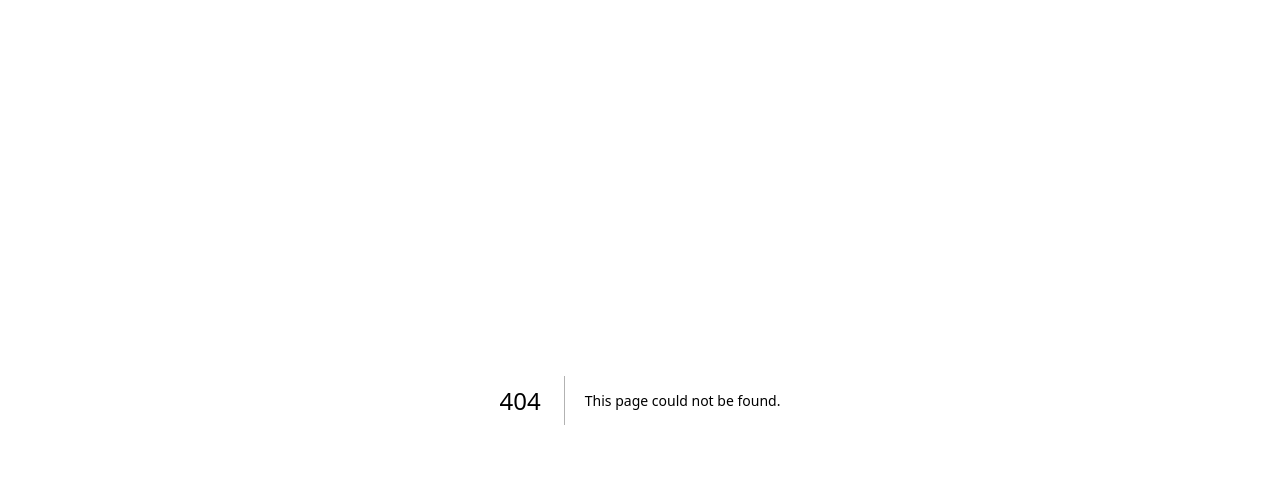
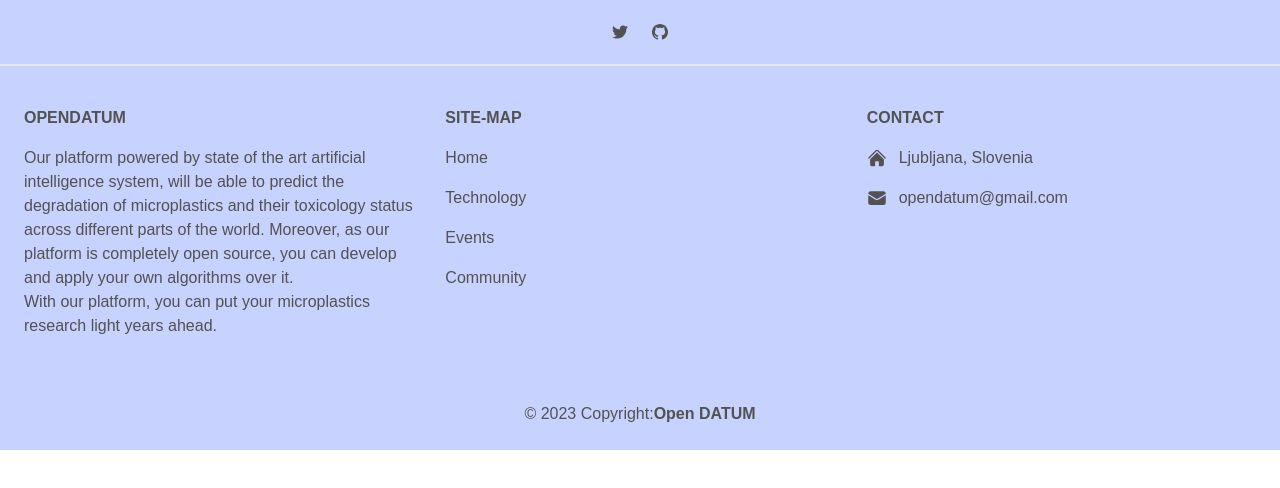
Before and after one commit to Mani007/open-datum-web, a Next.js app: page /Footer in a window 1280 px wide. Before the commit this address had no page. Shown: the top 488 px of the page. Built offline with nearby package versions, Linux system fonts and the light colour scheme.

Commit message:
Some good color updated

```diff
--- /dev/null
+++ b/src/app/Footer/page.tsx
@@ -0,0 +1,122 @@
+import React from 'react'
+import Link from 'next/link'
+function Footer() {
+  return (
+    <>
+       <footer
+  className="bg-indigo-200 text-center text-neutral-600 dark:bg-indigo-200 dark:text-neutral-600 lg:text-left">
+  <div
+    id="comm" className="flex items-center justify-center border-b-2 border-neutral-200 p-6 dark:border-neutral-500 lg:justify-between">
+
+    <div className="flex w-full items-center justify-center">
+
+      <Link href="https://twitter.com/ouropendatum" target="_blank" className="mr-6 text-neutral-600 dark:text-neutral-600">
+        <svg
+          xmlns="http://www.w3.org/2000/svg"
+          className="h-4 w-4"
+          fill="currentColor"
+          viewBox="0 0 24 24">
+          <path
+            d="M24 4.557c-.883.392-1.832.656-2.828.775 1.017-.609 1.798-1.574 2.165-2.724-.951.564-2.005.974-3.127 1.195-.897-.957-2.178-1.555-3.594-1.555-3.179 0-5.515 2.966-4.797 6.045-4.091-.205-7.719-2.165-10.148-5.144-1.29 2.213-.669 5.108 1.523 6.574-.806-.026-1.566-.247-2.229-.616-.054 2.281 1.581 4.415 3.949 4.89-.693.188-1.452.232-2.224.084.626 1.956 2.444 3.379 4.6 3.419-2.07 1.623-4.678 2.348-7.29 2.04 2.179 1.397 4.768 2.212 7.548 2.212 9.142 0 14.307-7.721 13.995-14.646.962-.695 1.797-1.562 2.457-2.549z" />
+        </svg>
+      </Link>
+
+
+      <Link href="https://github.com/ourOpenDATUM" target="_blank" className="text-neutral-600 dark:text-neutral-600">
+        <svg
+          xmlns="http://www.w3.org/2000/svg"
+          className="h-4 w-4"
+          fill="currentColor"
+          viewBox="0 0 24 24">
+          <path
+            d="M12 0c-6.626 0-12 5.373-12 12 0 5.302 3.438 9.8 8.207 11.387.599.111.793-.261.793-.577v-2.234c-3.338.726-4.033-1.416-4.033-1.416-.546-1.387-1.333-1.756-1.333-1.756-1.089-.745.083-.729.083-.729 1.205.084 1.839 1.237 1.839 1.237 1.07 1.834 2.807 1.304 3.492.997.107-.775.418-1.305.762-1.604-2.665-.305-5.467-1.334-5.467-5.931 0-1.311.469-2.381 1.236-3.221-.124-.303-.535-1.524.117-3.176 0 0 1.008-.322 3.301 1.23.957-.266 1.983-.399 3.003-.404 1.02.005 2.047.138 3.006.404 2.291-1.552 3.297-1.23 3.297-1.23.653 1.653.242 2.874.118 3.176.77.84 1.235 1.911 1.235 3.221 0 4.609-2.807 5.624-5.479 5.921.43.372.823 1.102.823 2.222v3.293c0 .319.192.694.801.576 4.765-1.589 8.199-6.086 8.199-11.386 0-6.627-5.373-12-12-12z" />
+        </svg>
+      </Link>
+    </div>
+  </div>
+  <div className="mx-6 py-10 text-center md:text-left">
+    <div className="grid-1 grid gap-8 md:grid-cols-1 lg:grid-cols-3">
+      <div className="">
+        <h5
+          className="mb-4 flex items-center justify-center font-semibold uppercase md:justify-start">
+
+          OpenDATUM
+        </h5>
+        <p>
+          Our platform powered by state of the art artificial intelligence system, will be able to predict the degradation of microplastics and their toxicology status across different parts of the world.
+          Moreover, as our platform is completely open source, you can develop and apply your own algorithms over it. <br/>
+           With our platform, you can put your microplastics research light years ahead.</p>
+
+      </div>
+      <div className="items-center justify-center">
+        <h6
+          className="mb-4 flex justify-center font-semibold uppercase md:justify-start">
+          Site-Map
+        </h6>
+        <p className="mb-4">
+          <a href="/" className="text-neutral-600 dark:text-neutral-600"
+            >Home</a>
+        </p>
+        <p className="mb-4">
+          <a href="#tech" className="text-neutral-600 dark:text-neutral-600"
+            >Technology</a>
+        </p>
+        <p className="mb-4">
+          <a href="#event" className="text-neutral-600 dark:text-neutral-600"
+            >Events</a>
+        </p>
+        <p>
+          <a href="#comm" className="text-neutral-600 dark:text-neutral-600"
+            >Community</a>
+        </p>
+      </div>
+
+      <div>
+        <h6
+          className="mb-4 flex justify-center font-semibold uppercase md:justify-start">
+          Contact
+        </h6>
+        <p className="mb-4 flex items-center justify-center md:justify-start">
+          <svg
+            xmlns="http://www.w3.org/2000/svg"
+            viewBox="0 0 24 24"
+            fill="currentColor"
+            className="mr-3 h-5 w-5">
+            <path
+              d="M11.47 3.84a.75.75 0 011.06 0l8.69 8.69a.75.75 0 101.06-1.06l-8.689-8.69a2.25 2.25 0 00-3.182 0l-8.69 8.69a.75.75 0 001.061 1.06l8.69-8.69z" />
+            <path
+              d="M12 5.432l8.159 8.159c.03.03.06.058.091.086v6.198c0 1.035-.84 1.875-1.875 1.875H15a.75.75 0 01-.75-.75v-4.5a.75.75 0 00-.75-.75h-3a.75.75 0 00-.75.75V21a.75.75 0 01-.75.75H5.625a1.875 1.875 0 01-1.875-1.875v-6.198a2.29 2.29 0 00.091-.086L12 5.43z" />
+          </svg>
+          Ljubljana, Slovenia
+        </p>
+        <p className="mb-4 flex items-center justify-center md:justify-start">
+          <svg
+            xmlns="http://www.w3.org/2000/svg"
+            viewBox="0 0 24 24"
+            fill="currentColor"
+            className="mr-3 h-5 w-5">
+            <path
+              d="M1.5 8.67v8.58a3 3 0 003 3h15a3 3 0 003-3V8.67l-8.928 5.493a3 3 0 01-3.144 0L1.5 8.67z" />
+            <path
+              d="M22.5 6.908V6.75a3 3 0 00-3-3h-15a3 3 0 00-3 3v.158l9.714 5.978a1.5 1.5 0 001.572 0L22.5 6.908z" />
+          </svg>
+          opendatum@gmail.com
+        </p>
+
+      </div>
+    </div>
+  </div>
+  <div className="bg-indigo-200 p-6 text-center dark:bg-indigo-200">
+    <span>© 2023 Copyright:</span>
+    <a
+      className="font-semibold text-neutral-600 dark:text-neutral-600"
+      href="https://tailwind-elements.com/"
+      >Open DATUM</a>
+
+  </div>
+</footer>
+    </>
+  )
+}
+
+export default Footer
--- a/src/app/Navbar/page.tsx
+++ b/src/app/Navbar/page.tsx
@@ -17,16 +17,21 @@
   const navItems = [
     { id: 1, text: 'About' },
     { id: 2, text: 'Technology' },
-    { id: 3, text: 'Services' },
-    { id: 4, text: 'Solutions' },
+    { id: 3, text: 'Events' },
+    { id: 4, text: 'Community' },
+    { id: 5, text: 'Contribute' },
+    { id: 6, text: 'Partners' },
+    { id: 7, text: 'Contact' },
+    // { id: 3, text: 'Services' },
+    // { id: 4, text: 'Solutions' },
     // { id: 5, text: 'Impact Stories' },
-    { id: 6, text: 'Industry' },
-    { id: 7, text: 'ResponsibleAI' },
+    // { id: 6, text: 'Industry' },
+    // { id: 7, text: 'ResponsibleAI' },
 
   ];
   return (
     <>
-     <div className='fixed bg-indigo-200 flex justify-between items-center md:h-24 max-w-full  w-full px-8  mr-4 text-slate-900 z-30 '>
+     <div className='fixed bg-[#b6d8db] flex justify-between items-center md:h-24 max-w-full  w-full px-8  mr-4 text-slate-900 z-30 '>
       {/* Logo */}
       {/* <h1 className='w-full text-3xl font-bold text-[#00df9a]'>REACT.</h1> */}
       <div className="mx-2 my-4 ">
@@ -44,7 +49,7 @@
         {navItems.map(item => (
           <li
             key={item.id}
-            className='p-4 hover:bg-[#00df9a] rounded-xl m-2 cursor-pointer duration-300 hover:text-black text-2xl'
+            className='p-4 hover:bg-[#1bad9f] rounded-xl m-2 cursor-pointer duration-300 hover:text-white text-2xl'
           >
             <Link href={`/${item.text}`}>{item.text}</Link>
 
@@ -61,7 +66,7 @@
       <ul
         className={
           nav
-            ? 'fixed md:hidden right-0 top-16 w-[50%] h-full  bg-indigo-200 ease-in-out duration-500 z-10'
+            ? 'fixed md:hidden right-0 top-16 w-[40%] h-full  bg-[#b6d8db] ease-in-out duration-500 z-10'
             : 'ease-in-out w-[60%] duration-500 fixed top-0 bottom-0 left-[-100%]'
         }
       >
@@ -81,7 +86,7 @@
         {navItems.map(item => (
           <li
             key={item.id}
-            className='p-4 border-b rounded-xl hover:bg-[#00df9a] duration-300 hover:text-black cursor-pointer border-gray-600'
+            className='p-4  hover:bg-[#1bad9f] duration-300 hover:text-black cursor-pointer'
           >
             <Link href={`/${item.text}`}>{item.text}</Link>
           </li>
--- a/src/app/page.tsx
+++ b/src/app/page.tsx
@@ -1,101 +1,12 @@
-import Image from "next/image";
+
+import Navbar from "./Navbar/page";
+import Footer from "./Footer/page";
 
 export default function Home() {
   return (
-    <div className="grid grid-rows-[20px_1fr_20px] items-center justify-items-center min-h-screen p-8 pb-20 gap-16 sm:p-20 font-[family-name:var(--font-geist-sans)]">
-      <main className="flex flex-col gap-8 row-start-2 items-center sm:items-start">
-        <Image
-          className="dark:invert"
-          src="https://nextjs.org/icons/next.svg"
-          alt="Next.js logo"
-          width={180}
-          height={38}
-          priority
-        />
-        <ol className="list-inside list-decimal text-sm text-center sm:text-left font-[family-name:var(--font-geist-mono)]">
-          <li className="mb-2">
-            Get started by editing{" "}
-            <code className="bg-black/[.05] dark:bg-white/[.06] px-1 py-0.5 rounded font-semibold">
-              src/app/page.tsx
-            </code>
-            .
-          </li>
-          <li>Save and see your changes instantly.</li>
-        </ol>
-
-        <div className="flex gap-4 items-center flex-col sm:flex-row">
-          <a
-            className="rounded-full border border-solid border-transparent transition-colors flex items-center justify-center bg-foreground text-background gap-2 hover:bg-[#383838] dark:hover:bg-[#ccc] text-sm sm:text-base h-10 sm:h-12 px-4 sm:px-5"
-            href="https://vercel.com/new?utm_source=create-next-app&utm_medium=appdir-template-tw&utm_campaign=create-next-app"
-            target="_blank"
-            rel="noopener noreferrer"
-          >
-            <Image
-              className="dark:invert"
-              src="https://nextjs.org/icons/vercel.svg"
-              alt="Vercel logomark"
-              width={20}
-              height={20}
-            />
-            Deploy now
-          </a>
-          <a
-            className="rounded-full border border-solid border-black/[.08] dark:border-white/[.145] transition-colors flex items-center justify-center hover:bg-[#f2f2f2] dark:hover:bg-[#1a1a1a] hover:border-transparent text-sm sm:text-base h-10 sm:h-12 px-4 sm:px-5 sm:min-w-44"
-            href="https://nextjs.org/docs?utm_source=create-next-app&utm_medium=appdir-template-tw&utm_campaign=create-next-app"
-            target="_blank"
-            rel="noopener noreferrer"
-          >
-            Read our docs
-          </a>
-        </div>
-      </main>
-      <footer className="row-start-3 flex gap-6 flex-wrap items-center justify-center">
-        <a
-          className="flex items-center gap-2 hover:underline hover:underline-offset-4"
-          href="https://nextjs.org/learn?utm_source=create-next-app&utm_medium=appdir-template-tw&utm_campaign=create-next-app"
-          target="_blank"
-          rel="noopener noreferrer"
-        >
-          <Image
-            aria-hidden
-            src="https://nextjs.org/icons/file.svg"
-            alt="File icon"
-            width={16}
-            height={16}
-          />
-          Learn
-        </a>
-        <a
-          className="flex items-center gap-2 hover:underline hover:underline-offset-4"
-          href="https://vercel.com/templates?framework=next.js&utm_source=create-next-app&utm_medium=appdir-template-tw&utm_campaign=create-next-app"
-          target="_blank"
-          rel="noopener noreferrer"
-        >
-          <Image
-            aria-hidden
-            src="https://nextjs.org/icons/window.svg"
-            alt="Window icon"
-            width={16}
-            height={16}
-          />
-          Examples
-        </a>
-        <a
-          className="flex items-center gap-2 hover:underline hover:underline-offset-4"
-          href="https://nextjs.org?utm_source=create-next-app&utm_medium=appdir-template-tw&utm_campaign=create-next-app"
-          target="_blank"
-          rel="noopener noreferrer"
-        >
-          <Image
-            aria-hidden
-            src="https://nextjs.org/icons/globe.svg"
-            alt="Globe icon"
-            width={16}
-            height={16}
-          />
-          Go to nextjs.org →
-        </a>
-      </footer>
-    </div>
+    <>
+    <Navbar/>
+    <Footer/>
+    </>
   );
 }
```
